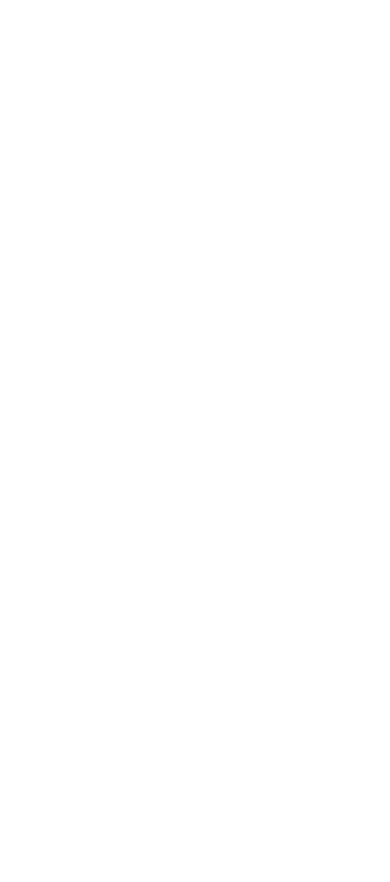
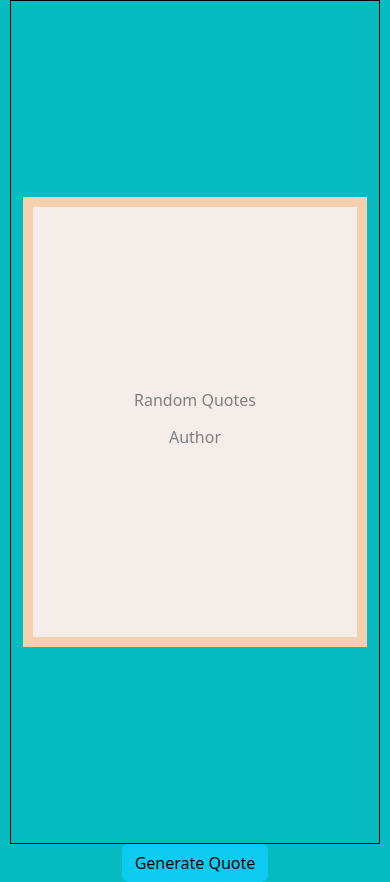
Before and after one commit to Mladen1506/random-quote-generator, a plain HTML site: page index.html in a window 390 px wide. Before the commit the page ends 844 px from the top, so only its background shows below. Drawn offline with nearby package versions, Linux system fonts and the light colour scheme.

Commit message:
added responsiveness and style

```diff
--- a/index.html
+++ b/index.html
@@ -9,6 +9,15 @@
   <title>Document</title>
 </head>
 <body>
+  <div class="container">
+    <div class="quotes">
+      <p id="quote">Random Quotes</p>
+      <h3 id="author">Author</h3>
+    </div>
+  </div>
+  <div style="text-align: center;">
+    <button onclick="generate()" type="button" class="btn btn-info">Generate Quote</button>
+  </div>
 
 
   <script src="app.js"></script>
--- a/style.css
+++ b/style.css
@@ -0,0 +1,36 @@
+body {
+  background: #06bcc1;
+}
+
+.container {
+  border: 1px solid black;
+  width: 95%;
+  height: 100vh;
+  display: flex;
+}
+
+.quotes {
+  width: 900px;
+  height: 450px;
+  margin: auto;
+  display: flex;
+  flex-direction: column;
+  justify-content: center;
+  align-items: center;
+  padding: 0 50px;
+  color: gray;
+  background-color: #f4edea;
+  border: 10px solid #f4d1ae;
+}
+
+.quotes p,
+.quotes h3 {
+  font-size: 1.5rem;
+}
+
+@media (max-width: 480px) {
+  .quotes p,
+  .quotes h3 {
+    font-size: 1rem;
+  }
+}
```
